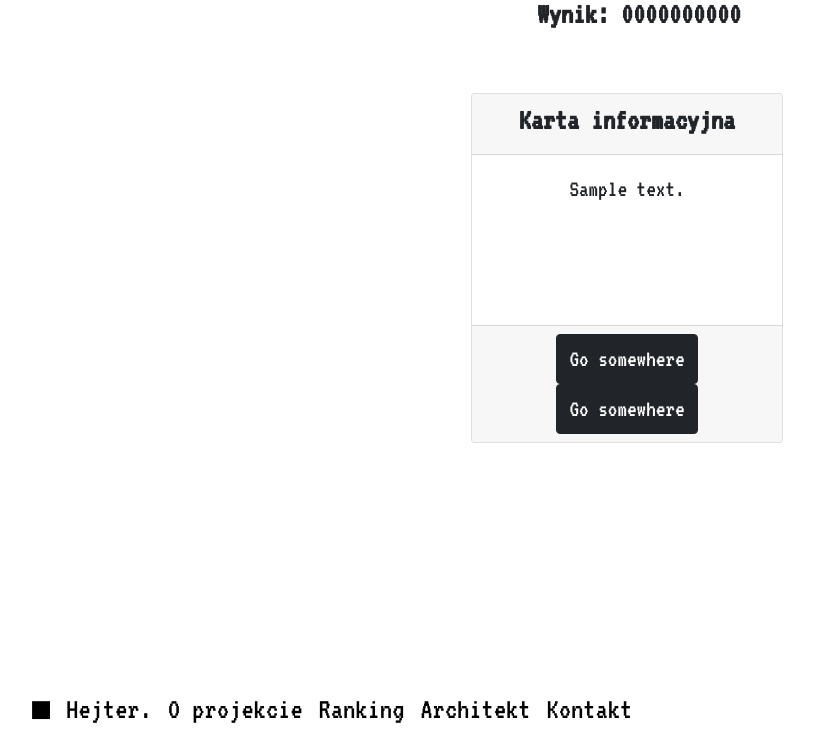
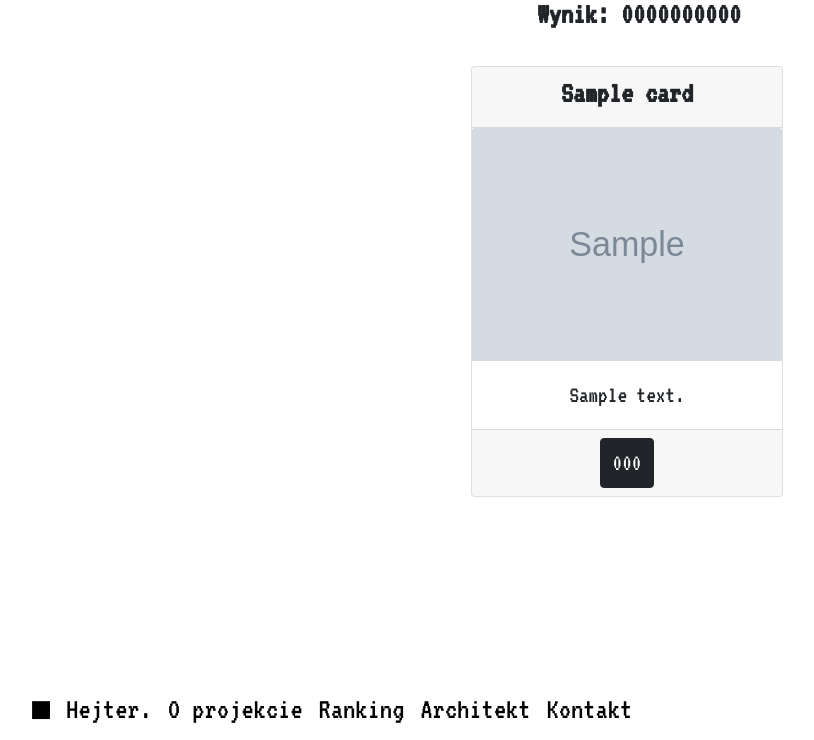
Before and after one commit to kubapi/hater, a Django app: page / in a window 1280 px wide. Shown: the part 60-800 px from the top of the page, without its empty margins (1-815 px from the left). Run offline with Django 3.2, Linux system fonts and the light colour scheme; a user stored in the database is signed in; tables that the repository leaves empty hold one stand-in row (values such as "Sample post"); grey boxes marked "Sample" are stand-in pictures; some libraries are stand-ins or nearby versions.

Commit message:
adding image field and connecting it to media folder

```diff
--- a/feed/models.py
+++ b/feed/models.py
@@ -25,10 +25,10 @@ class Card(models.Model):
 
     points = models.IntegerField()
 
-    image = models.ImageField(upload_to ='card_image', blank = True)
+    image = models.ImageField(upload_to ='upload/', blank = True)
 
     accept_choice_info = models.CharField(max_length=255, default="Tak")
-    reject_choice_info = models.CharField(max_length=255, default="Nie")
+    reject_choice_info = models.CharField(max_length=255, default="Nie", blank=True)
 
     # Maximum of 2, swipe left means reject swipe left means accept
     accept_choice = models.ForeignKey('self', default = False, null = True, on_delete=models.SET_NULL, related_name='accept_choices', blank=True)
--- a/feed/templates/feed/index.html
+++ b/feed/templates/feed/index.html
@@ -9,22 +9,18 @@
             {% if card.is_active %}
             <div class="row justify-content-center">
                 <div class="col-7 card">
-                    <!-- TODO differentiate by category -->
                     <div class="card-header">
-                        {% if card.category == 'ACT' %}
-                            <h1>Karta akcji</h1>
-                        {% else %}
-                            <h1>Karta informacyjna</h1>
-                        {% endif %}
+                        <h1>{{ card.title }}</h1>
                     </div>
-                    <!-- <img class="card-img-top" src="..." alt="Card image cap"> -->
+                    <img class="card-img-top" src="{{ card.image.url }}" alt="">
                     <div class="card-body">
                         <p class="card-text">{{ card.text }}</p>
-
                     </div>
                     <div class="card-footer">
-                        <a href="#" class="btn btn-dark">Go somewhere</a>
-                        <a href="#" class="btn btn-dark">Go somewhere</a>
+                        {% if card.category == 'ACTION' %}
+                            <a href="#" class="btn btn-dark">{{ card.reject_choice_info }}</a>
+                        {% endif %}
+                        <a href="#" class="btn btn-dark">{{ card.accept_choice_info }}</a>
                     </div>
                 </div>
             </div>
--- a/feed/views.py
+++ b/feed/views.py
@@ -57,13 +57,10 @@ def ranking(request):
 
 @login_required
 def index(request):
-    # Choose random deck try until finds one that fits
-    if Deck.objects.filter(pk=1).exists():
-        for i in range(Deck.objects.all().count()):
-            deck = Deck.objects.order_by('?')[0]
-            if len(deck.get_cards()):
-                cards = deck.get_cards()
-                return render(request, 'feed/index.html', {'cards' : cards})
+    if Deck.objects.all():
+        deck = Deck.objects.order_by('?')[0]
+        cards = deck.get_cards()
+        return render(request, 'feed/index.html', {'cards' : cards})
     return render(request, 'feed/index.html', {})
 
 @login_required
--- a/hater/settings.py
+++ b/hater/settings.py
@@ -127,6 +127,9 @@ STATICFILES_DIRS = (
     os.path.join(BASE_DIR, 'static'),
 )
 STATIC_ROOT = os.path.join(BASE_DIR, 'staticfiles')
+MEDIA_URL = '/media/'
+MEDIA_ROOT = os.path.join(BASE_DIR, 'media')
+
 
 # Default primary key field type
 # https://docs.djangoproject.com/en/3.2/ref/settings/#default-auto-field
--- a/hater/urls.py
+++ b/hater/urls.py
@@ -16,8 +16,14 @@ Including another URLconf
 from django.contrib import admin
 from django.urls import path, include
 
+from django.conf import settings
+from django.conf.urls.static import static
+
 
 urlpatterns = [
     path('admin/', admin.site.urls),
     path('', include('feed.urls')),
 ]
+
+if settings.DEBUG:
+     urlpatterns += static(settings.MEDIA_URL, document_root=settings.MEDIA_ROOT)
--- a/static/css/style.css
+++ b/static/css/style.css
@@ -152,7 +152,7 @@ div.dataTables_wrapper div.dataTables_filter {
 .card {
     padding-left: 0;
     padding-right: 0;
-    margin-top: 10%;
+    margin-top: 5%;
     min-height: 350px;
 }
 /* End tinder cards */
```
